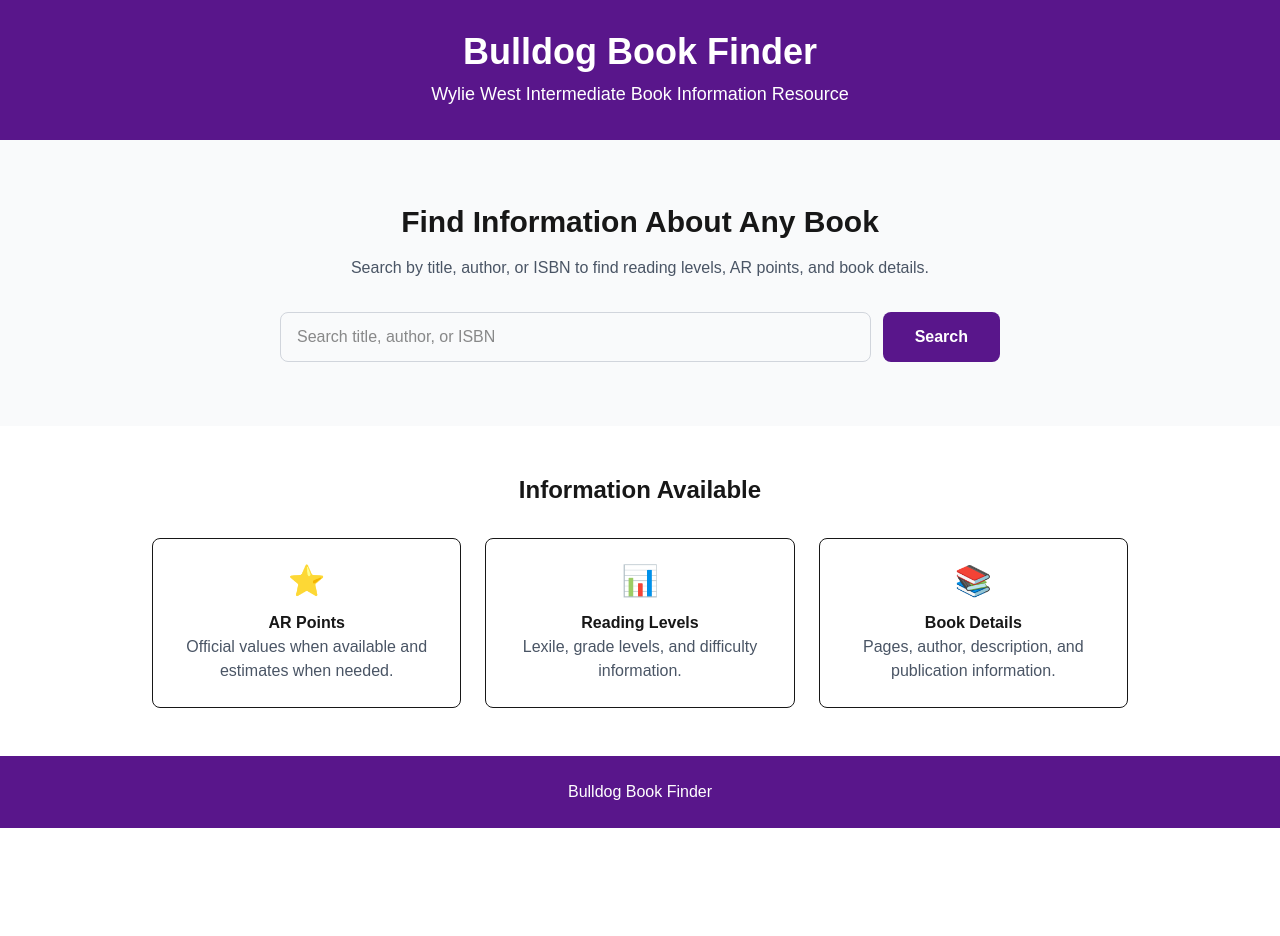
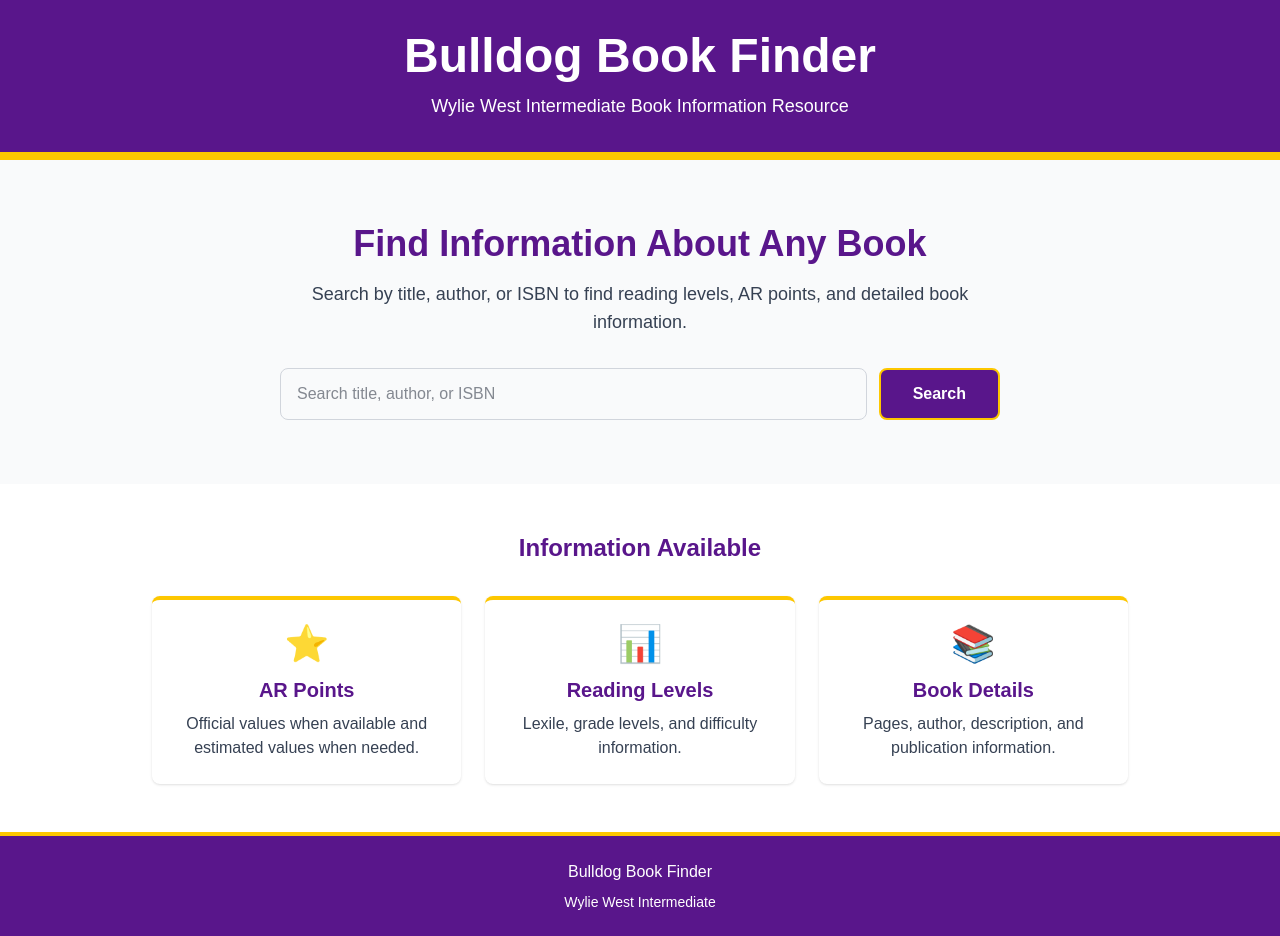
Before and after one commit to paulmritter-ops/book-lookup, a Next.js app: page / in a window 1280 px wide. Before the commit the page ends 828 px from the top, so only its background shows below. Built offline with nearby package versions, Linux system fonts and the light colour scheme.

Commit message:
Update Bulldog Book Finder Branding and homepage design

```diff
--- a/app/page.tsx
+++ b/app/page.tsx
@@ -3,29 +3,32 @@ export default function Home() {
     <main className="min-h-screen bg-gray-50">
 
       {/* Header */}
-      <header className="bg-purple-900 text-white py-8">
-        <div className="max-w-5xl mx-auto px-6 text-center">
-          <h1 className="text-4xl font-bold">
+      <header className="bg-purple-900 text-white">
+        <div className="max-w-5xl mx-auto px-6 py-8 text-center">
+          <h1 className="text-4xl md:text-5xl font-bold">
             Bulldog Book Finder
           </h1>
 
-          <p className="mt-2 text-lg">
+          <p className="mt-3 text-lg">
             Wylie West Intermediate Book Information Resource
           </p>
         </div>
       </header>
 
+      {/* Gold Accent */}
+      <div className="h-2 bg-yellow-400"></div>
+
 
       {/* Search Section */}
       <section className="max-w-3xl mx-auto px-6 py-16 text-center">
 
-        <h2 className="text-3xl font-semibold mb-4">
+        <h2 className="text-3xl md:text-4xl font-semibold mb-4 text-purple-900">
           Find Information About Any Book
         </h2>
 
-        <p className="text-gray-600 mb-8">
+        <p className="text-gray-700 mb-8 text-lg">
           Search by title, author, or ISBN to find reading levels,
-          AR points, and book details.
+          AR points, and detailed book information.
         </p>
 
 
@@ -34,11 +37,11 @@ export default function Home() {
           <input
             type="text"
             placeholder="Search title, author, or ISBN"
-            className="flex-1 rounded-lg border border-gray-300 px-4 py-3"
+            className="flex-1 rounded-lg border border-gray-300 px-4 py-3 text-gray-900 focus:outline-none focus:ring-2 focus:ring-purple-900"
           />
 
           <button
-            className="bg-purple-900 text-white rounded-lg px-8 py-3 font-semibold"
+            className="bg-purple-900 text-white rounded-lg px-8 py-3 font-semibold border-2 border-yellow-400 hover:bg-purple-800 transition"
           >
             Search
           </button>
@@ -53,44 +56,67 @@ export default function Home() {
 
         <div className="max-w-5xl mx-auto px-6">
 
-          <h2 className="text-2xl font-bold text-center mb-8">
+          <h2 className="text-2xl font-bold text-center mb-8 text-purple-900">
             Information Available
           </h2>
 
 
           <div className="grid grid-cols-1 md:grid-cols-3 gap-6">
 
-            <div className="border rounded-lg p-6 text-center">
-              <div className="text-3xl">⭐</div>
-              <h3 className="font-bold mt-3">
+
+            {/* AR Card */}
+            <div className="border-t-4 border-yellow-400 rounded-lg p-6 text-center shadow-sm">
+
+              <div className="text-4xl">
+                ⭐
+              </div>
+
+              <h3 className="font-bold text-xl mt-3 text-purple-900">
                 AR Points
               </h3>
-              <p className="text-gray-600">
-                Official values when available and estimates when needed.
+
+              <p className="text-gray-700 mt-2">
+                Official values when available and estimated values when needed.
               </p>
+
             </div>
 
 
-            <div className="border rounded-lg p-6 text-center">
-              <div className="text-3xl">📊</div>
-              <h3 className="font-bold mt-3">
+            {/* Reading Levels Card */}
+            <div className="border-t-4 border-yellow-400 rounded-lg p-6 text-center shadow-sm">
+
+              <div className="text-4xl">
+                📊
+              </div>
+
+              <h3 className="font-bold text-xl mt-3 text-purple-900">
                 Reading Levels
               </h3>
-              <p className="text-gray-600">
+
+              <p className="text-gray-700 mt-2">
                 Lexile, grade levels, and difficulty information.
               </p>
+
             </div>
 
 
-            <div className="border rounded-lg p-6 text-center">
-              <div className="text-3xl">📚</div>
-              <h3 className="font-bold mt-3">
+            {/* Book Details Card */}
+            <div className="border-t-4 border-yellow-400 rounded-lg p-6 text-center shadow-sm">
+
+              <div className="text-4xl">
+                📚
+              </div>
+
+              <h3 className="font-bold text-xl mt-3 text-purple-900">
                 Book Details
               </h3>
-              <p className="text-gray-600">
+
+              <p className="text-gray-700 mt-2">
                 Pages, author, description, and publication information.
               </p>
+
             </div>
+
 
           </div>
 
@@ -100,9 +126,18 @@ export default function Home() {
 
 
       {/* Footer */}
-      <footer className="bg-purple-900 text-white text-center py-6">
-        Bulldog Book Finder
+      <footer className="bg-purple-900 text-white text-center py-6 border-t-4 border-yellow-400">
+
+        <p>
+          Bulldog Book Finder
+        </p>
+
+        <p className="text-sm mt-2">
+          Wylie West Intermediate
+        </p>
+
       </footer>
+
 
     </main>
   );
```
